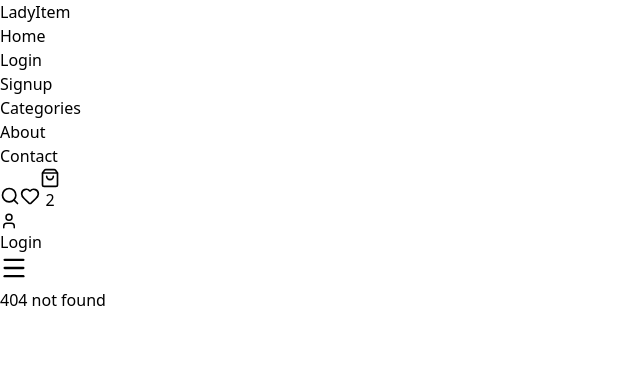
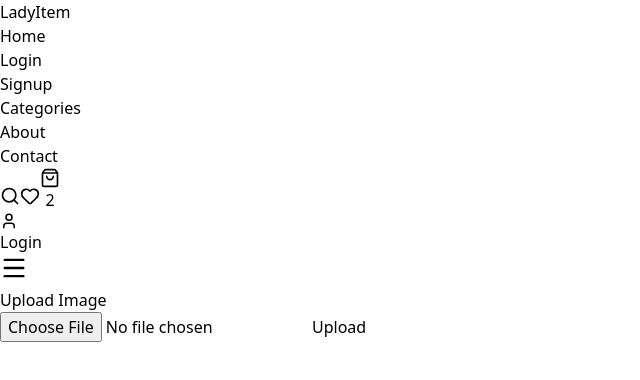
Before and after one commit to Sadini2002/LadyItem_Frontend, a React (Vite) app: page /testing in a window 1280 px wide. Before the commit this address had no page. Shown: the top 380 px of the page, without its empty margins (0-640 px from the left). Built offline with nearby package versions, Linux system fonts and the light colour scheme.

Commit message:
develop testim supabase

```diff
--- a/package.json
+++ b/package.json
@@ -10,6 +10,7 @@
     "preview": "vite preview"
   },
   "dependencies": {
+    "@supabase/supabase-js": "^2.112.3",
     "axios": "^1.19.0",
     "lucide-react": "^0.577.0",
     "react": "^19.2.4",
--- a/src/App.jsx
+++ b/src/App.jsx
@@ -7,6 +7,7 @@ import AdminPage from "./pages/AdminPage";
 import { Toaster } from "react-hot-toast";
 import AboutPage from "./pages/AboutPage";
 import ContactPage from "./pages/ContactPage";
+import Testing from "./pages/Testing";
 
 function App() {
   return (
@@ -21,6 +22,7 @@ function App() {
         <Route path="/admin/*" element={<AdminPage />} />
         <Route path="/about" element={<AboutPage />} />
         <Route path="/contact" element={<ContactPage/>} />
+        <Route path="/testing" element={<Testing />} />
 
 
 
--- /dev/null
+++ b/src/pages/testing.jsx
@@ -0,0 +1,91 @@
+import React, { useState } from "react";
+import { createClient } from "@supabase/supabase-js";
+
+const supabaseUrl = "https://ryoijrplbbweonzdrwkj.supabase.co";
+const supabaseKey = "sb_publishable_p06dJDyrL0qakc8OpwfH2g_zyIUG6if";
+
+const supabase = createClient(supabaseUrl, supabaseKey);
+
+export default function Testing() {
+  const [image, setImage] = useState(null);
+
+  const fileUpload = async () => {
+    console.log("Button clicked");
+
+    // Check if a file was selected
+    if (!image) {
+      console.log("Please select a file first");
+      alert("Please select a file first");
+      return;
+    }
+
+    console.log("Selected file:", image);
+    console.log("File name:", image.name);
+
+    try {
+      // Upload file to Supabase Storage
+      const { data, error } = await supabase.storage
+        .from("images")
+        .upload(`public/${image.name}`, image, {
+          upsert: false,
+          cacheControl: "3600",
+        });
+
+      if (error) {
+        console.error("Upload error:", error);
+        alert(error.message);
+        return;
+      }
+
+      console.log("Upload successful:", data);
+
+      // Get public URL
+      const { data: publicUrlData } = supabase.storage
+        .from("images")
+        .getPublicUrl(`public/${image.name}`);
+
+      console.log("Public URL:", publicUrlData.publicUrl);
+
+      alert("Image uploaded successfully!");
+    } catch (error) {
+      console.error("Error:", error);
+    }
+  };
+
+  return (
+    <div className="min-h-screen w-full bg-gradient-to-br from-[#FFF5F4] via-white to-[#FFE5E0] flex items-center justify-center px-6">
+      <div className="bg-white p-8 rounded-xl shadow-lg w-full max-w-md">
+        <h1 className="text-2xl font-bold mb-6 text-center">
+          Upload Image
+        </h1>
+
+        <input
+          type="file"
+          accept="image/*"
+          className="file-input file-input-bordered file-input-primary w-full"
+          onChange={(e) => {
+            const selectedFile = e.target.files[0];
+
+            if (selectedFile) {
+              setImage(selectedFile);
+              console.log("File selected:", selectedFile);
+            }
+          }}
+        />
+
+        {image && (
+          <p className="mt-4 text-sm text-gray-600">
+            Selected: {image.name}
+          </p>
+        )}
+
+        <button
+          onClick={fileUpload}
+          className="btn btn-primary w-full mt-6"
+        >
+          Upload
+        </button>
+      </div>
+    </div>
+  );
+}
```
Also changed, not shown: 2 other files (tests, documents, lock files or other folders).
